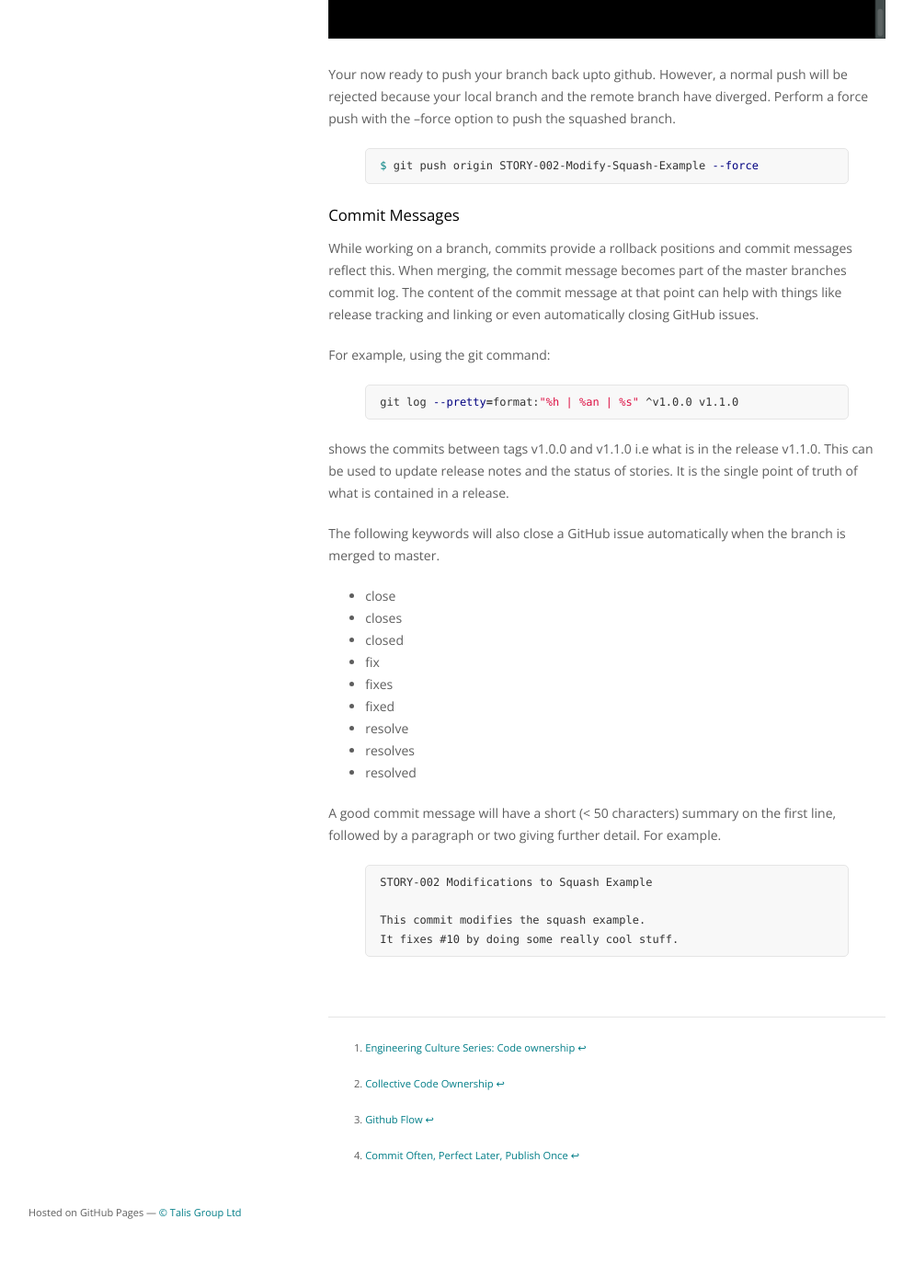
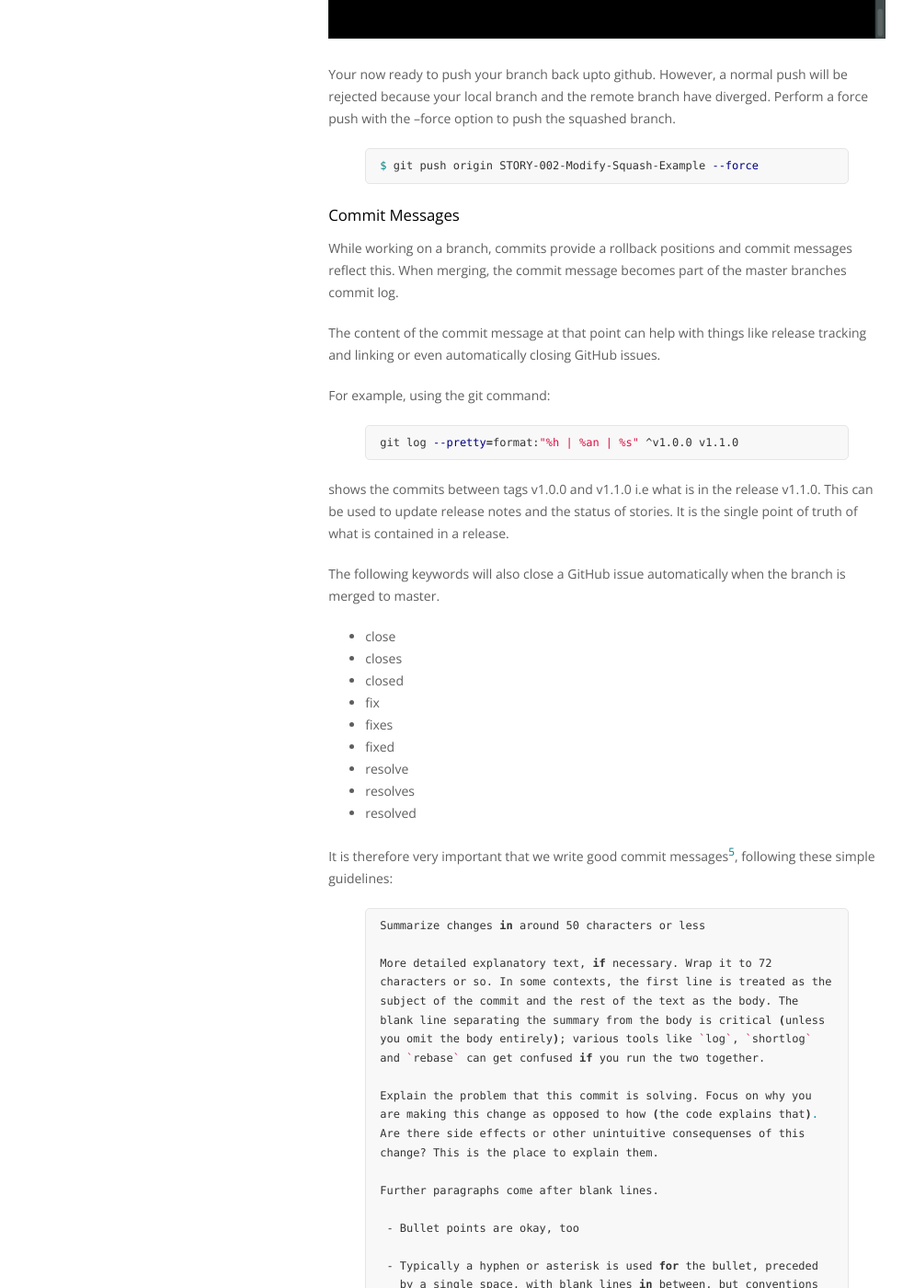
Before and after one commit to ellerbrock/talis.github.io, a Jekyll site: the page built from topics/source-control.md, in a window 1280 px wide and 1400 px high, scrolled down 3763 px. Shown: the whole window at 92% size, without its empty margins (143-1137 px from the left). Built offline with Jekyll 4.4.1, drawn with Linux system fonts in a browser that asks for light colours; before the commit the page ends 5126 px from its top, so only the background shows below that; some of the changed text lies outside the part shown.

Commit message:
Added details on writing good commit messages
Included link to article on how to write good commit messages, and
referenced that in the page providing us with some guidance on this.

```diff
--- a/topics/source-control.md
+++ b/topics/source-control.md
@@ -65,7 +65,9 @@ $ git push origin STORY-002-Modify-Squash-Example --force
 
 #### Commit Messages
 
-While working on a branch, commits provide a rollback positions and commit messages reflect this. When merging, the commit message becomes part of the master branches commit log. The content of the commit message at that point can help with things like release tracking and linking or even automatically closing GitHub issues.
+While working on a branch, commits provide a rollback positions and commit messages reflect this. When merging, the commit message becomes part of the master branches commit log.
+
+The content of the commit message at that point can help with things like release tracking and linking or even automatically closing GitHub issues.
 
 For example, using the git command:
 
@@ -89,13 +91,42 @@ The following keywords will also close a GitHub issue automatically when the bra
 	<li>resolved</li>
 </ul>
 
-A good commit message will have a short (< 50 characters) summary on the first line, followed by a paragraph or two giving further detail. For example.
+It is therefore very important that we write good commit messages[^5], following these simple guidelines:
 
-{% highlight text%}
-STORY-002 Modifications to Squash Example
+{% highlight bash %}
+Summarize changes in around 50 characters or less
 
-This commit modifies the squash example.
-It fixes #10 by doing some really cool stuff.
+More detailed explanatory text, if necessary. Wrap it to 72
+characters or so. In some contexts, the first line is treated as the
+subject of the commit and the rest of the text as the body. The
+blank line separating the summary from the body is critical (unless
+you omit the body entirely); various tools like `log`, `shortlog`
+and `rebase` can get confused if you run the two together.
+
+Explain the problem that this commit is solving. Focus on why you
+are making this change as opposed to how (the code explains that).
+Are there side effects or other unintuitive consequenses of this
+change? This is the place to explain them.
+
+Further paragraphs come after blank lines.
+
+ - Bullet points are okay, too
+
+ - Typically a hyphen or asterisk is used for the bullet, preceded
+   by a single space, with blank lines in between, but conventions
+   vary here
+
+If you use an issue tracker, put references to them at the bottom,
+like this:
+
+Resolves: #123
+See also: #456, #789
+{% endhighlight %}
+
+The tools we use can also be configured to help us adhere to this, for example, if you use `Vim` for editing your commit messages you can configure it to wrap text correctly by enabling the indent plugin in your `~/.vimrc` file:
+
+{% highlight bash %}
+filetype indent plugin on
 {% endhighlight %}
 
 
@@ -104,3 +135,4 @@ It fixes #10 by doing some really cool stuff.
 [^2]: [Collective Code Ownership](http://www.jamesshore.com/Agile-Book/collective_code_ownership.html)
 [^3]: [Github Flow](https://guides.github.com/introduction/flow/)
 [^4]: [Commit Often, Perfect Later, Publish Once](https://sethrobertson.github.io/GitBestPractices/)
+[^5]: [How to Write a Git Commit Message](http://chris.beams.io/posts/git-commit/)
```
